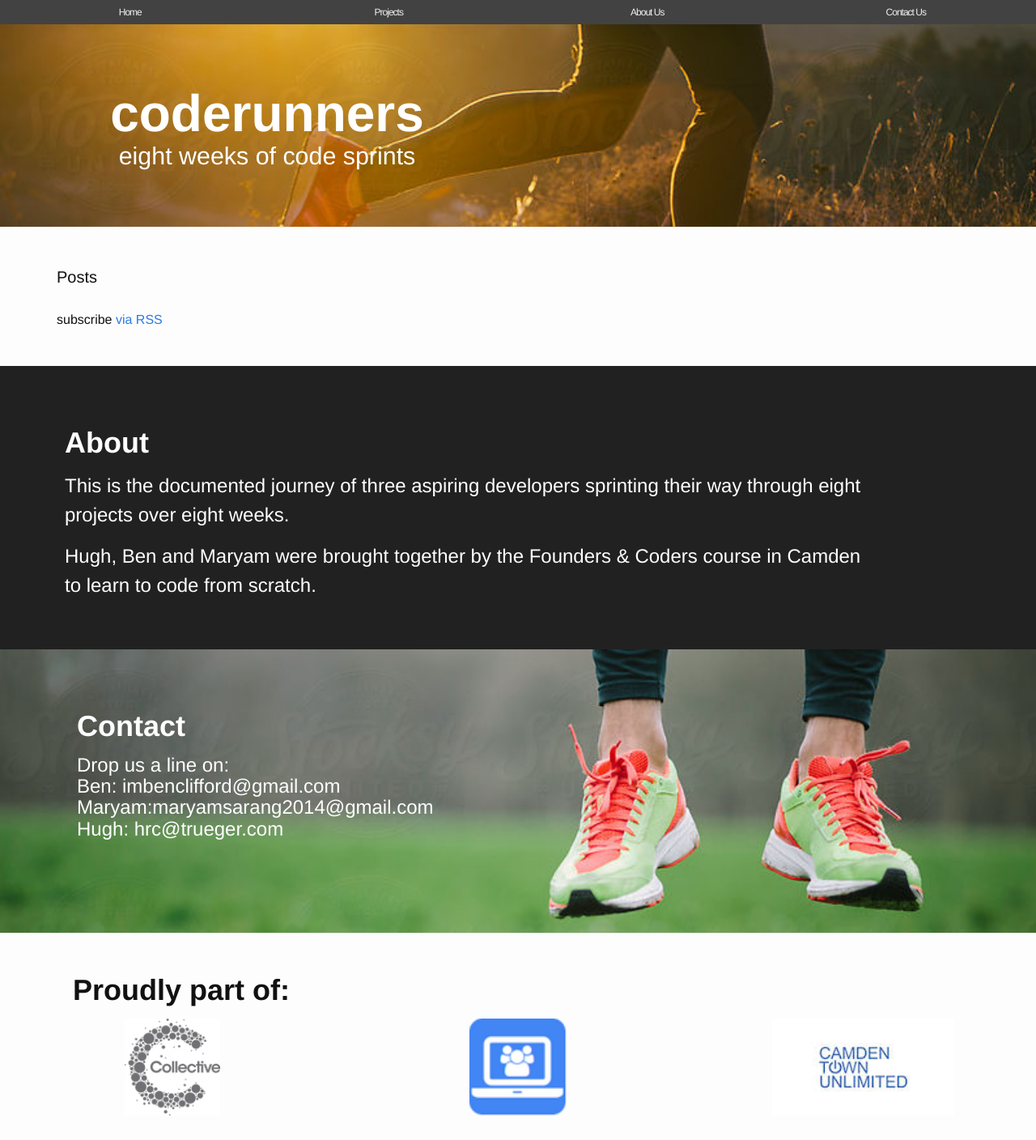
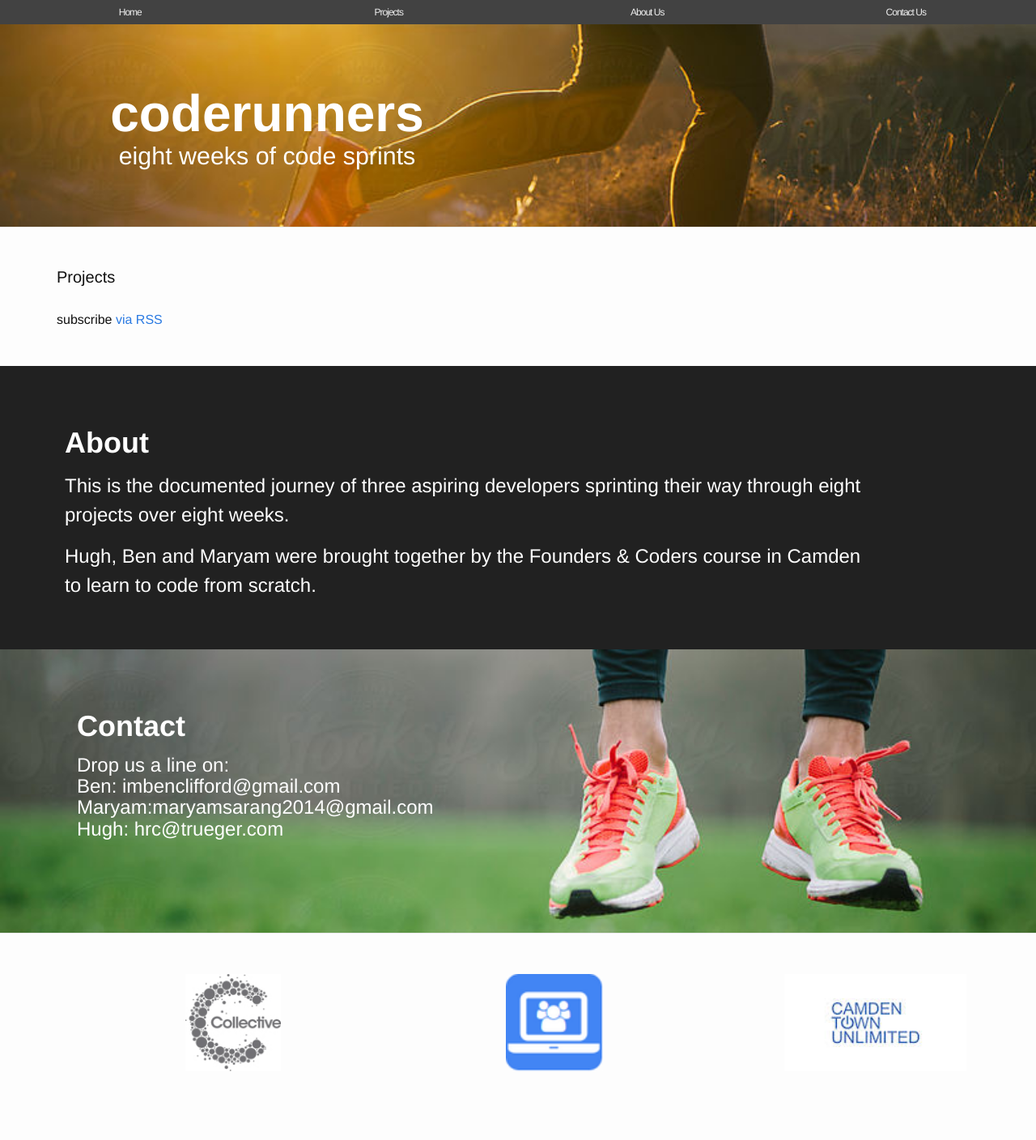
Before and after one commit to CodeRunners14/coderunners14.github.io, a Jekyll site: the page built from index.html, in a window 1280 px wide. Shown: the whole page at 81% size. Built offline with Jekyll 4.4.1, drawn with Linux system fonts in a browser that asks for light colours; nearby versions of some CDN libraries; after the commit the page ends 1368 px from its top, so only the background shows below that.

Commit message:
mychanges

```diff
--- a/_includes/footer.html
+++ b/_includes/footer.html
@@ -1,10 +1,10 @@
 <footer class="site-footer">
 
 
-    <h1 class="footer-heading section-title">Proudly part of:</h2>
+    <h1 class="footer-heading section-title">
 		<div class="container-fluid">
     <div class="row footer-row">
-  <div class="col-sm-4"><a href="http://camdencollective.co.uk/" target="_blank"><img class="icon" src="/photos/cc.jpg"/></a></div>
+  <div class="col-sm-4"><a href="http://camdencollective.co.uk/" target="_blank"><img class="icon" src="/photos/cc.jpg" /></a></div>
   <div class="col-sm-4"><a href="http://foundersandcoders.org/" target="_blank"><img class="icon" src="/photos/fc.png" /></a></div>
   <div class="col-sm-4"><a href="http://www.camdentownunlimited.com/" target="_blank"><img class="icon" src="/photos/ctu.jpg" /></a></div>
 		</div>
--- a/index.html
+++ b/index.html
@@ -4,7 +4,7 @@ layout: default
 
 <div class ="home">
 
-  <h1 class="page-heading">Posts</h1>
+  <h1 class="page-heading">Projects</h1>
 	<div class="container">
 		<div class="row">
 			<div class="col-md-12">
```
Also changed, not shown: photos/Collective Logo_11.jpg (added), 3 other files.
